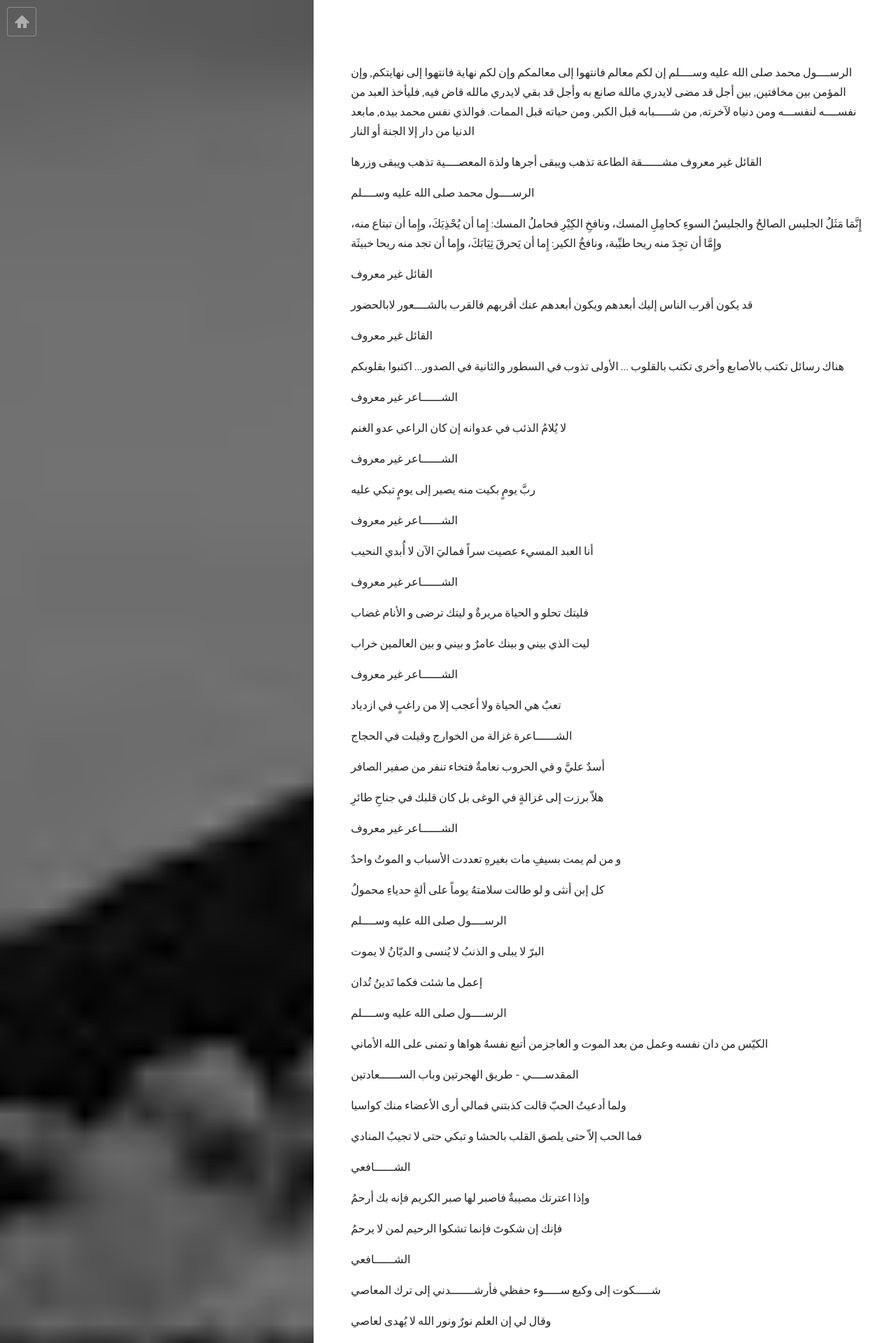
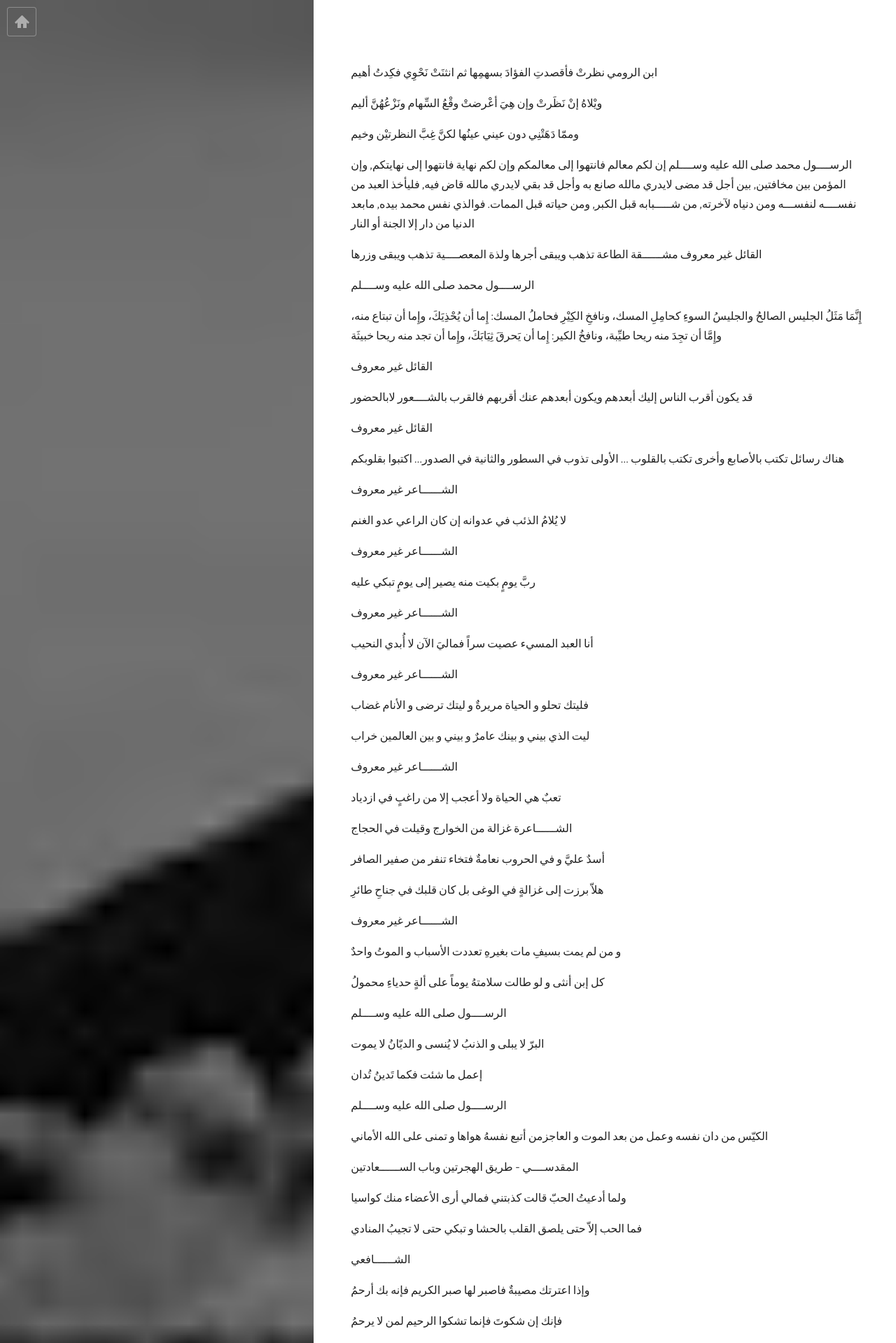
Before and after one commit to khaledhikmat/khaledhikmat.github.io, a Jekyll site: the page built from _posts/2013-08-28-best-in-arabic.markdown, in a window 1280 px wide. Shown: the top 1919 px of the page at 70% size. Built offline with Jekyll 4.4.1, drawn with Linux system fonts in a browser that asks for light colours; nearby versions of some CDN libraries; some of the changed text lies outside the part shown.

Commit message:
Added Ibm Alroomi poetry

```diff
--- a/_posts/2013-08-28-best-in-arabic.markdown
+++ b/_posts/2013-08-28-best-in-arabic.markdown
@@ -7,6 +7,15 @@ categories: بالعربي
 tags: شــــــعر
 featured_image: /images/cover.jpg
 ---
+ابن الرومي
+نظرتْ فأقصدتِ الفؤادَ بسهمِها
+ثم انثنَتْ نَحْوِي فكِدتُ أهيم
+
+ويْلاهُ إنْ نَظَرتْ وإن هِيَ أعْرضتْ
+وقْعُ السِّهام ونَزْعُهُنَّ أليم
+
+وممّا دَهَتْنِي دون عيني عينُها
+لكنَّ غِبَّ النظرتيْن وخيم
 
 الرســــول محمد صلى الله عليه وســــلم
 إن لكم معالم فانتهوا إلى معالمكم وإن لكم نهاية فانتهوا إلى نهايتكم, وإن المؤمن بين مخافتين, بين أجل قد مضى لايدري مالله صانع به وأجل قد بقي لايدري مالله قاض فيه, فليأخذ العبد من نفســــه لنفســـه ومن دنياه لآخرته, من شـــــبابه قبل الكبر, ومن حياته قبل الممات. فوالذي نفس محمد بيده, مابعد الدنيا من دار إلا الجنة أو النار
```
